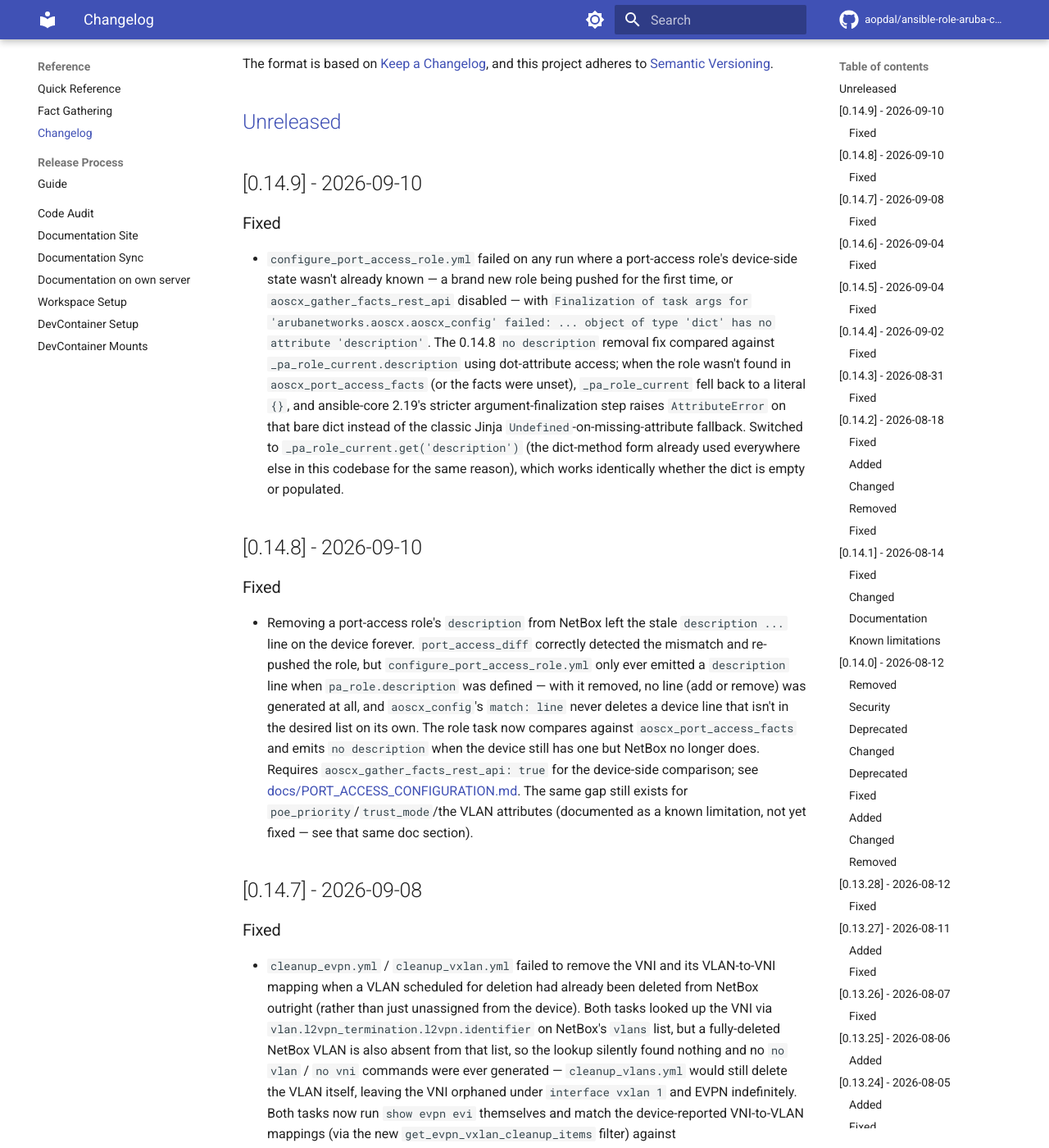
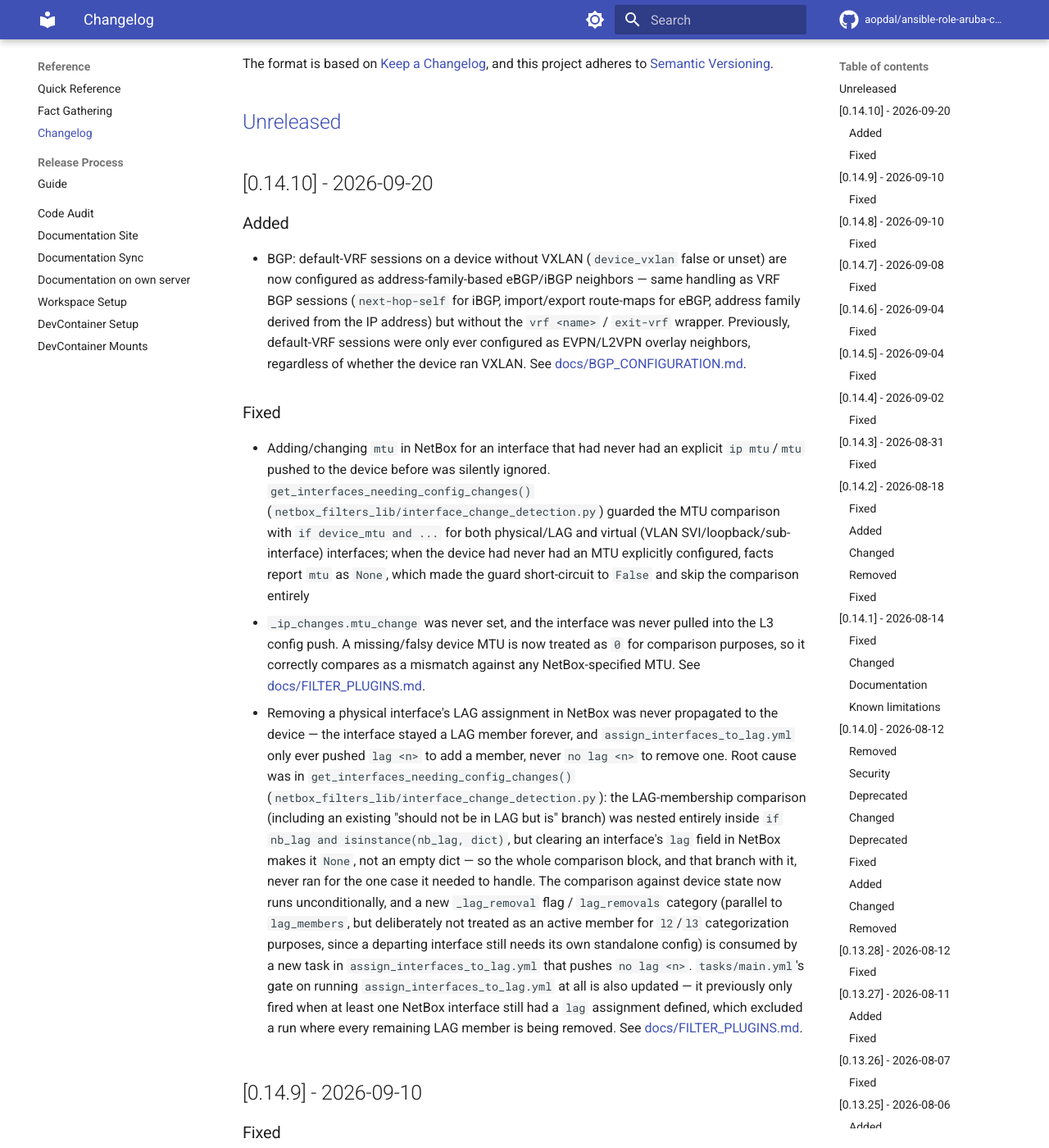
Before and after one commit to aopdal/ansible-role-aruba-cx-switch, an MkDocs documentation site: the page built from docs/CHANGELOG.md, in a window 1280 px wide and 1400 px high, scrolled down 204 px. Shown: the whole window at 82% size. Built offline with MkDocs 1.6.1 and Material for MkDocs 9.7.7, drawn with Linux system fonts in a browser that asks for light colours; comment, search, counter and statistics services are not loaded.

Commit message:
chore: release version 0.14.10

```diff
--- a/CHANGELOG.md
+++ b/CHANGELOG.md
@@ -6,6 +6,58 @@ The format is based on [Keep a Changelog](https://keepachangelog.com/en/1.0.0/),
 and this project adheres to [Semantic Versioning](https://semver.org/spec/v2.0.0.html).
 
 ## [Unreleased]
+
+## [0.14.10] - 2026-09-20
+
+### Added
+
+- BGP: default-VRF sessions on a device without VXLAN (`device_vxlan` false
+  or unset) are now configured as address-family-based eBGP/iBGP neighbors —
+  same handling as VRF BGP sessions (`next-hop-self` for iBGP, import/export
+  route-maps for eBGP, address family derived from the IP address) but
+  without the `vrf <name>` / `exit-vrf` wrapper. Previously, default-VRF
+  sessions were only ever configured as EVPN/L2VPN overlay neighbors,
+  regardless of whether the device ran VXLAN. See
+  [docs/BGP_CONFIGURATION.md](docs/BGP_CONFIGURATION.md#vrf-bgp-sessions-and-routing-policies).
+
+### Fixed
+
+- Adding/changing `mtu` in NetBox for an interface that had never had an
+  explicit `ip mtu`/`mtu` pushed to the device before was silently ignored.
+  `get_interfaces_needing_config_changes()`
+  (`netbox_filters_lib/interface_change_detection.py`) guarded the MTU
+  comparison with `if device_mtu and ...` for both physical/LAG and virtual
+  (VLAN SVI/loopback/sub-interface) interfaces; when the device had never
+  had an MTU explicitly configured, facts report `mtu` as `None`, which
+  made the guard short-circuit to `False` and skip the comparison entirely
+  - `_ip_changes.mtu_change` was never set, and the interface was never
+  pulled into the L3 config push. A missing/falsy device MTU is now treated
+  as `0` for comparison purposes, so it correctly compares as a mismatch
+  against any NetBox-specified MTU. See
+  [docs/FILTER_PLUGINS.md](docs/FILTER_PLUGINS.md#l3-interface-ip-address-idempotency).
+
+- Removing a physical interface's LAG assignment in NetBox was never
+  propagated to the device — the interface stayed a LAG member forever,
+  and `assign_interfaces_to_lag.yml` only ever pushed `lag <n>` to add a
+  member, never `no lag <n>` to remove one. Root cause was in
+  `get_interfaces_needing_config_changes()`
+  (`netbox_filters_lib/interface_change_detection.py`): the LAG-membership
+  comparison (including an existing "should not be in LAG but is" branch)
+  was nested entirely inside `if nb_lag and isinstance(nb_lag, dict)`, but
+  clearing an interface's `lag` field in NetBox makes it `None`, not an
+  empty dict — so the whole comparison block, and that branch with it,
+  never ran for the one case it needed to handle. The comparison against
+  device state now runs unconditionally, and a new `_lag_removal` flag /
+  `lag_removals` category (parallel to `lag_members`, but deliberately not
+  treated as an active member for `l2`/`l3` categorization purposes, since
+  a departing interface still needs its own standalone config) is
+  consumed by a new task in `assign_interfaces_to_lag.yml` that pushes
+  `no lag <n>`. `tasks/main.yml`'s gate on running
+  `assign_interfaces_to_lag.yml` at all is also updated — it previously
+  only fired when at least one NetBox interface still had a `lag`
+  assignment defined, which excluded a run where every remaining LAG
+  member is being removed. See
+  [docs/FILTER_PLUGINS.md](docs/FILTER_PLUGINS.md#interface_change_detectionpy---change-detection).
 
 ## [0.14.9] - 2026-09-10
 
--- a/docs/CHANGELOG.md
+++ b/docs/CHANGELOG.md
@@ -6,6 +6,58 @@ The format is based on [Keep a Changelog](https://keepachangelog.com/en/1.0.0/),
 and this project adheres to [Semantic Versioning](https://semver.org/spec/v2.0.0.html).
 
 ## [Unreleased]
+
+## [0.14.10] - 2026-09-20
+
+### Added
+
+- BGP: default-VRF sessions on a device without VXLAN (`device_vxlan` false
+  or unset) are now configured as address-family-based eBGP/iBGP neighbors —
+  same handling as VRF BGP sessions (`next-hop-self` for iBGP, import/export
+  route-maps for eBGP, address family derived from the IP address) but
+  without the `vrf <name>` / `exit-vrf` wrapper. Previously, default-VRF
+  sessions were only ever configured as EVPN/L2VPN overlay neighbors,
+  regardless of whether the device ran VXLAN. See
+  [docs/BGP_CONFIGURATION.md](BGP_CONFIGURATION.md#vrf-bgp-sessions-and-routing-policies).
+
+### Fixed
+
+- Adding/changing `mtu` in NetBox for an interface that had never had an
+  explicit `ip mtu`/`mtu` pushed to the device before was silently ignored.
+  `get_interfaces_needing_config_changes()`
+  (`netbox_filters_lib/interface_change_detection.py`) guarded the MTU
+  comparison with `if device_mtu and ...` for both physical/LAG and virtual
+  (VLAN SVI/loopback/sub-interface) interfaces; when the device had never
+  had an MTU explicitly configured, facts report `mtu` as `None`, which
+  made the guard short-circuit to `False` and skip the comparison entirely
+  - `_ip_changes.mtu_change` was never set, and the interface was never
+  pulled into the L3 config push. A missing/falsy device MTU is now treated
+  as `0` for comparison purposes, so it correctly compares as a mismatch
+  against any NetBox-specified MTU. See
+  [docs/FILTER_PLUGINS.md](FILTER_PLUGINS.md#l3-interface-ip-address-idempotency).
+
+- Removing a physical interface's LAG assignment in NetBox was never
+  propagated to the device — the interface stayed a LAG member forever,
+  and `assign_interfaces_to_lag.yml` only ever pushed `lag <n>` to add a
+  member, never `no lag <n>` to remove one. Root cause was in
+  `get_interfaces_needing_config_changes()`
+  (`netbox_filters_lib/interface_change_detection.py`): the LAG-membership
+  comparison (including an existing "should not be in LAG but is" branch)
+  was nested entirely inside `if nb_lag and isinstance(nb_lag, dict)`, but
+  clearing an interface's `lag` field in NetBox makes it `None`, not an
+  empty dict — so the whole comparison block, and that branch with it,
+  never ran for the one case it needed to handle. The comparison against
+  device state now runs unconditionally, and a new `_lag_removal` flag /
+  `lag_removals` category (parallel to `lag_members`, but deliberately not
+  treated as an active member for `l2`/`l3` categorization purposes, since
+  a departing interface still needs its own standalone config) is
+  consumed by a new task in `assign_interfaces_to_lag.yml` that pushes
+  `no lag <n>`. `tasks/main.yml`'s gate on running
+  `assign_interfaces_to_lag.yml` at all is also updated — it previously
+  only fired when at least one NetBox interface still had a `lag`
+  assignment defined, which excluded a run where every remaining LAG
+  member is being removed. See
+  [docs/FILTER_PLUGINS.md](FILTER_PLUGINS.md#interface_change_detectionpy---change-detection).
 
 ## [0.14.9] - 2026-09-10
 
```
Also changed, not shown: 1 other file.
